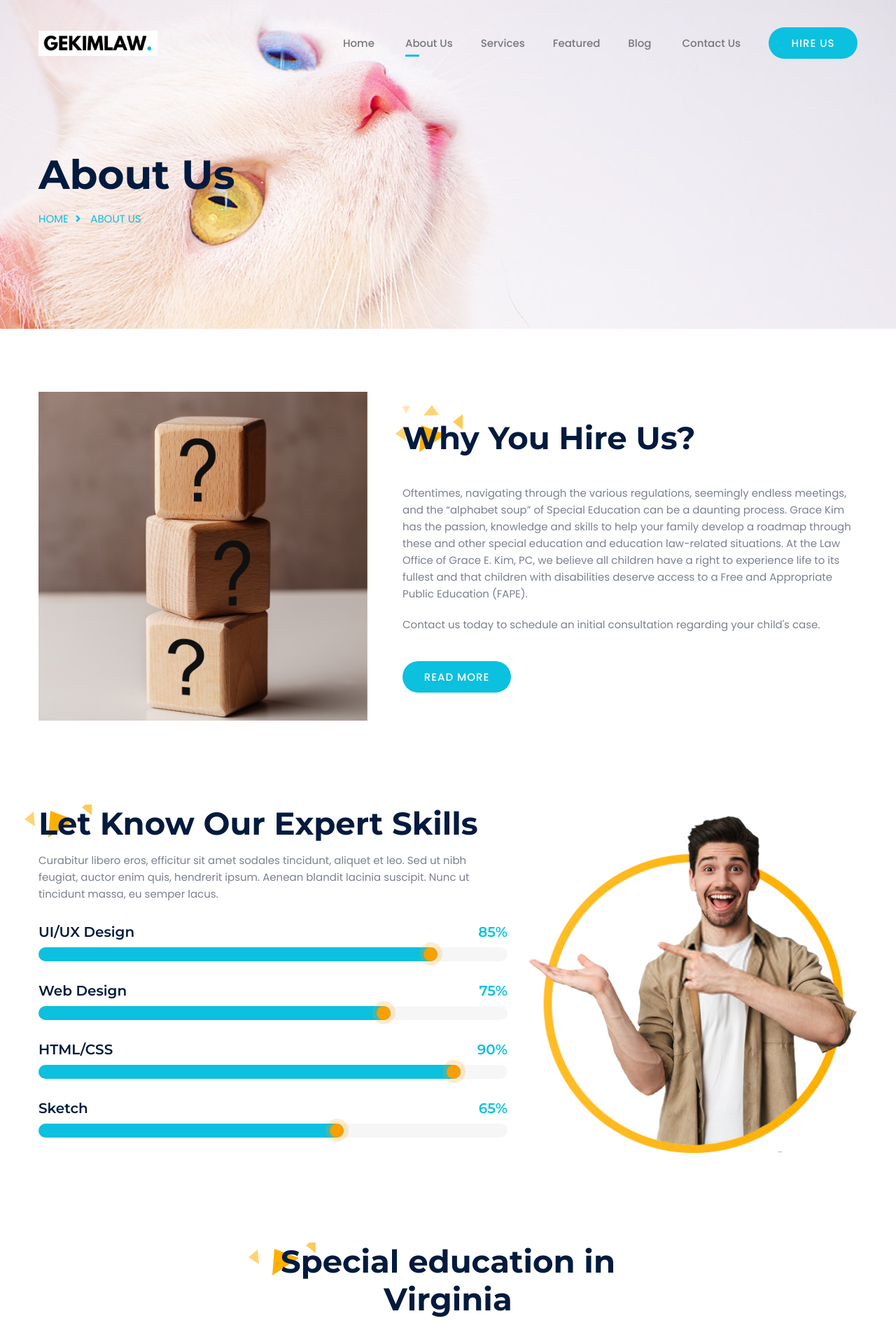
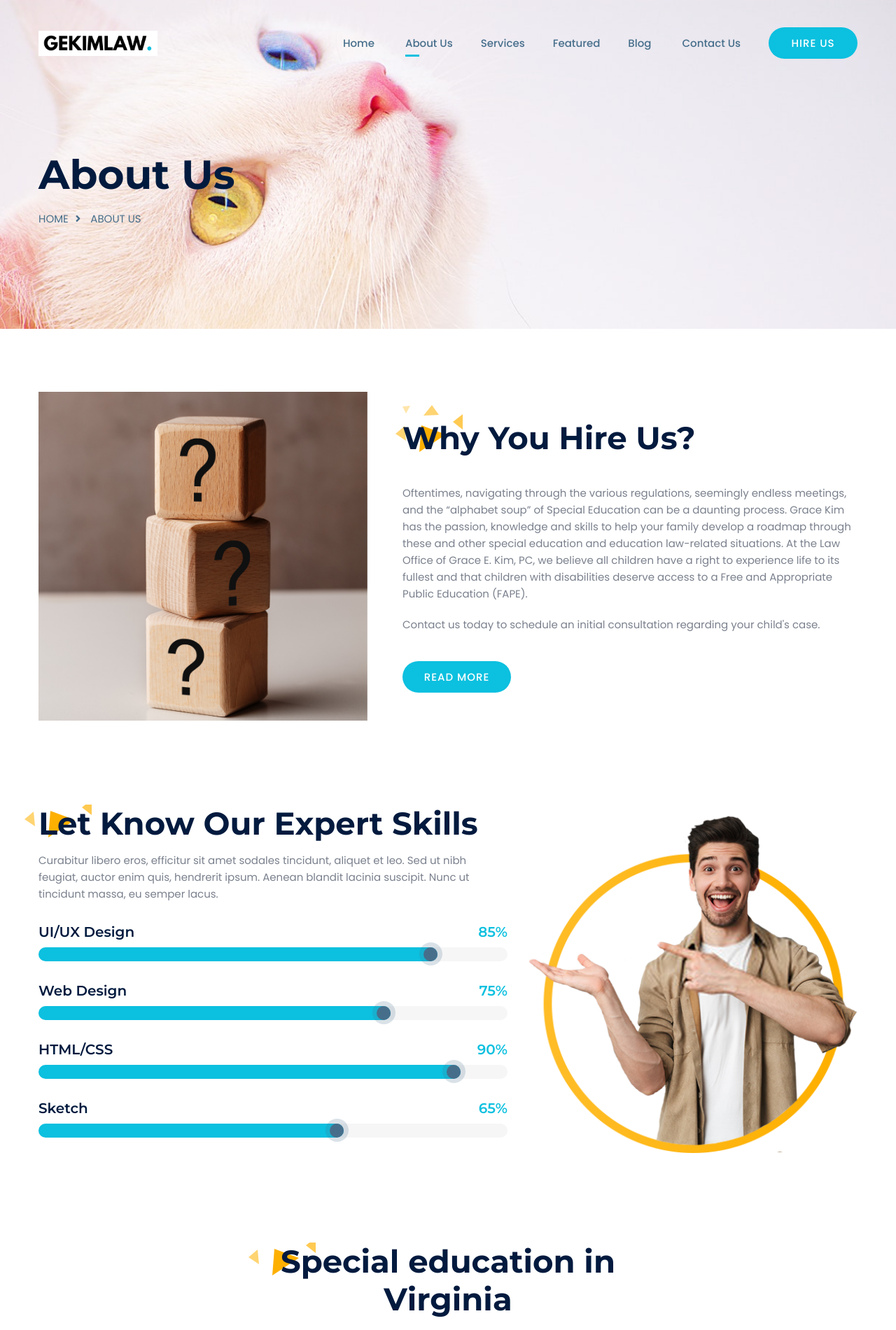
Before and after one commit to GEKimLaw/gekimlaw.github.io, a Jekyll site: the page built from _pages/about.md, in a window 1280 px wide. Shown: the top 1901 px of the page at 70% size. Built offline with Jekyll 4.4.1, drawn with Linux system fonts in a browser that asks for light colours; comment, search, counter and statistics services are not loaded.

Commit message:
Updated to use a variable.

```diff
--- a/_sass/_about.scss
+++ b/_sass/_about.scss
@@ -145,7 +145,7 @@
 						width: 20px;
 						height: 20px;
 						border-radius: 50%;
-						background-color: #f89e00;
+						background-color: $shadow_color;
 						&:after{
 							position: absolute;
 						    top: -7px;
@@ -154,7 +154,7 @@
 						    width: 33px;
 						    height: 33px;
 						    border-radius: 50%;
-						    background-color: #f89e00;
+						    background-color: $shadow_color;
 						    opacity: .2;
 						}
 					}
@@ -222,9 +222,9 @@
   			height: 75px;
   			text-align: center;
   			border-radius: 50%;
-			background-image: -moz-linear-gradient( 180deg, rgb(255,189,39) 0%, rgb(254,176,0) 100%);
-			background-image: -webkit-linear-gradient( 180deg, rgb(255,189,39) 0%, rgb(254,176,0) 100%);
-			background-image: -ms-linear-gradient( 180deg, rgb(255,189,39) 0%, rgb(254,176,0) 100%);
+			background-image: -moz-linear-gradient( 180deg, $shadow_color 0%, $shadow_color 100%);
+			background-image: -webkit-linear-gradient( 180deg, $shadow_color 0%, $shadow_color 100%);
+			background-image: -ms-linear-gradient( 180deg, $shadow_color 0%, $shadow_color 100%);
   			box-shadow: 2.5px 4.33px 15px 0px rgba(0, 0, 0, 0.15);
   			margin: 0 auto;
     		padding-top: 17px;
@@ -243,9 +243,9 @@
     		}
     		&:after{
     			content: '';
-				background-image: -moz-linear-gradient( 180deg, rgb(255,189,39) 0%, rgb(254,176,0) 100%);
-				background-image: -webkit-linear-gradient( 180deg, rgb(255,189,39) 0%, rgb(254,176,0) 100%);
-				background-image: -ms-linear-gradient( 180deg, rgb(255,189,39) 0%, rgb(254,176,0) 100%);
+				background-image: -moz-linear-gradient( 180deg, $shadow_color 0%, $shadow_color 100%);
+				background-image: -webkit-linear-gradient( 180deg, $shadow_color 0%, $shadow_color 100%);
+				background-image: -ms-linear-gradient( 180deg, $shadow_color 0%, $shadow_color 100%);
     			width: 110px;
   				height: 110px;
   				border-radius: 50%;
@@ -274,10 +274,10 @@
 			box-shadow: 2.5px 4.33px 15px 0px rgba(0, 0, 0, 0.15);
 			@include transition(.5s);
 			&:hover{
-				background-image: -moz-linear-gradient( 180deg, rgb(255,189,39) 0%, rgb(254,176,0) 100%);
-				background-image: -webkit-linear-gradient( 180deg, rgb(255,189,39) 0%, rgb(254,176,0) 100%);
-				background-image: -ms-linear-gradient( 180deg, rgb(255,189,39) 0%, rgb(254,176,0) 100%);
-				box-shadow: 2.5px 4.33px 15px 0px #feb000;
+				background-image: -moz-linear-gradient( 180deg, $shadow_color 0%, $shadow_color 100%);
+				background-image: -webkit-linear-gradient( 180deg, $shadow_color 0%, $shadow_color 100%);
+				background-image: -ms-linear-gradient( 180deg, $shadow_color 0%, $shadow_color 100%);
+				box-shadow: 2.5px 4.33px 15px 0px $theme_color;
 				p{
 					color: $white;
 				}
--- a/_sass/_blog.scss
+++ b/_sass/_blog.scss
@@ -27,7 +27,7 @@
 		.deneb_info{
 			padding: 25px 30px 22px;
 			.date{
-				color: $theme_color;
+				color: $shadow_color;
 				margin-bottom: 7px;
 				display: block;
 			}
@@ -87,7 +87,7 @@
 							display: inline-block;
 							margin-right: 25px;
 							i{
-								color: #ff8801;
+								color: $theme_color;
 								margin-right: 10px;
 							}
 							a{
@@ -120,7 +120,7 @@
 					font-size: 15px;
 					color: #a1a1a1;
 					i{
-						color: #ff8801;
+						color: $theme_color;
 						margin-right: 10px;
 					}
 				}
@@ -227,7 +227,7 @@
 					color: #a1a1a1;
 					i{
 						margin-right: 10px;
-						color: #ff8801;
+						color: $theme_color;
 					}
 				}
 			}
--- a/_sass/_common.scss
+++ b/_sass/_common.scss
@@ -133,7 +133,7 @@
 	@include transition(.5s);
 	&:hover,&:focus{
 		color: $white !important;
-		box-shadow: 2.5px 4.33px 15px 0px rgba(254, 176, 0, 0.4);
+		box-shadow: 2.5px 4.33px 15px 0px $shadow_color;
 	}
 }
 .link_btn{
--- a/_sass/_features.scss
+++ b/_sass/_features.scss
@@ -200,7 +200,7 @@
 		ul {
 			li {
 				display: inline-block;
-				color: $theme_color;
+				color: $shadow_color;
 				text-transform: uppercase;
 
 				&:after {
@@ -219,7 +219,7 @@
 
 				a {
 					text-transform: uppercase;
-					color: $theme_color;
+					color: $shadow_color;
 				}
 			}
 		}
@@ -295,7 +295,7 @@
 				display: inline-block;
 				width: 5px;
 				height: 30px;
-				background: #ffb40c;
+				background: $theme_color;
 				margin-right: 10px;
 				vertical-align: middle
 			}
--- a/_sass/_header.scss
+++ b/_sass/_header.scss
@@ -19,7 +19,7 @@
 						a{
 							display: block;
 							padding: 17px 0;
-							color: #76787b;
+							color: $shadow_color;
 							font-weight: 500;
 							position: relative;
 							@media #{$lg}{
--- a/_sass/_project.scss
+++ b/_sass/_project.scss
@@ -102,10 +102,10 @@
 				margin-bottom: 15px;
 			}
 			&.active_btn{
-				box-shadow: 4px 6.928px 15px 0px rgba(254, 176, 0, 0.4);
-				background-image: -moz-linear-gradient( 180deg, rgb(254,176,0) 0%, rgb(255,188,38) 100%);
-				background-image: -webkit-linear-gradient( 180deg, rgb(254,176,0) 0%, rgb(255,188,38) 100%);
-				background-image: -ms-linear-gradient( 180deg, rgb(254,176,0) 0%, rgb(255,188,38) 100%);
+				box-shadow: 4px 6.928px 15px 0px $shadow_color;
+				background-image: -moz-linear-gradient( 180deg, $theme_color 0%, $theme_color 100%);
+				background-image: -webkit-linear-gradient( 180deg, $theme_color 0%, $theme_color 100%);
+				background-image: -ms-linear-gradient( 180deg, $theme_color 0%, $theme_color 100%);
 				padding: 8px 25px;
 				color: $white;
 				border-radius: 30px;
```
